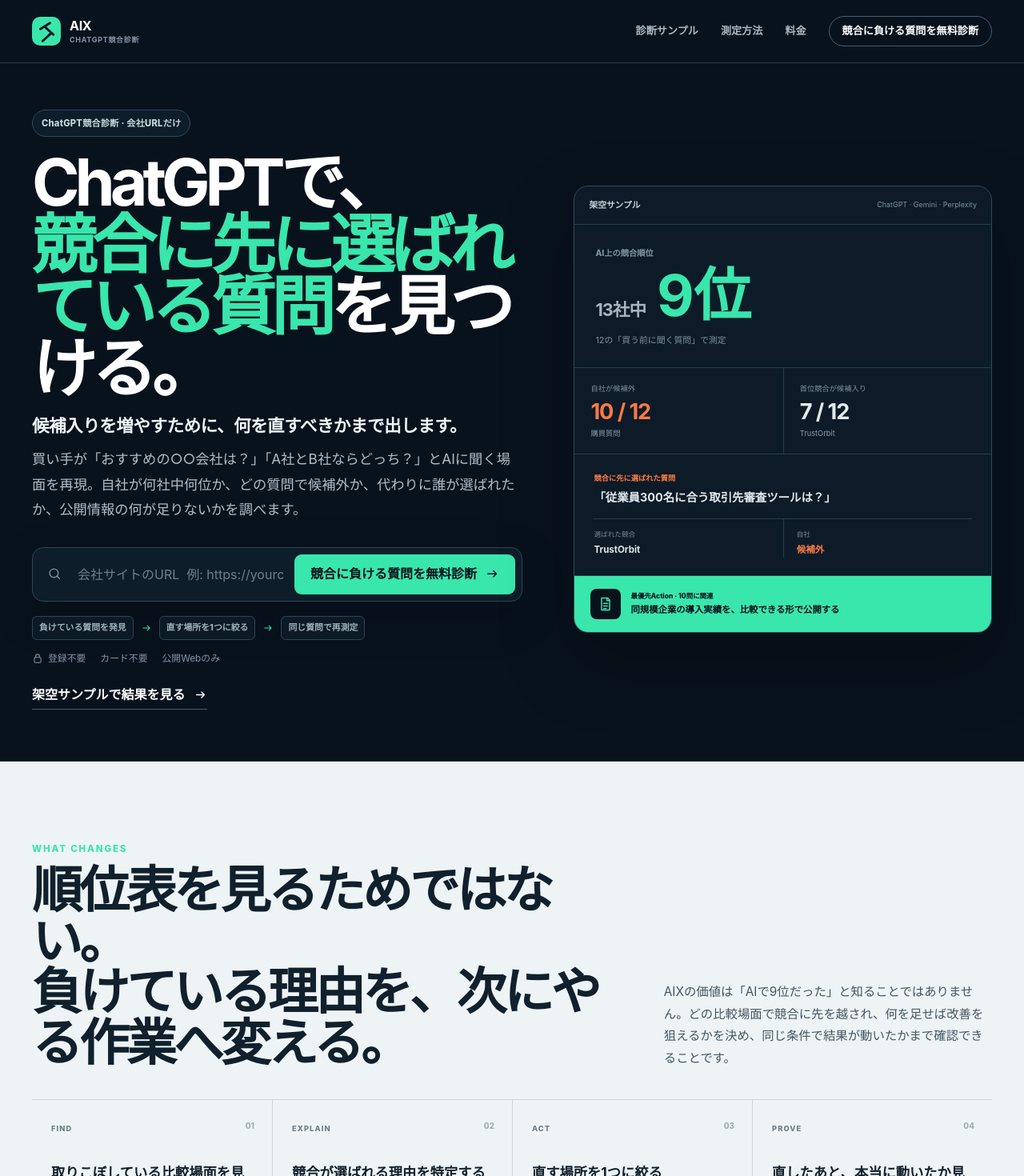
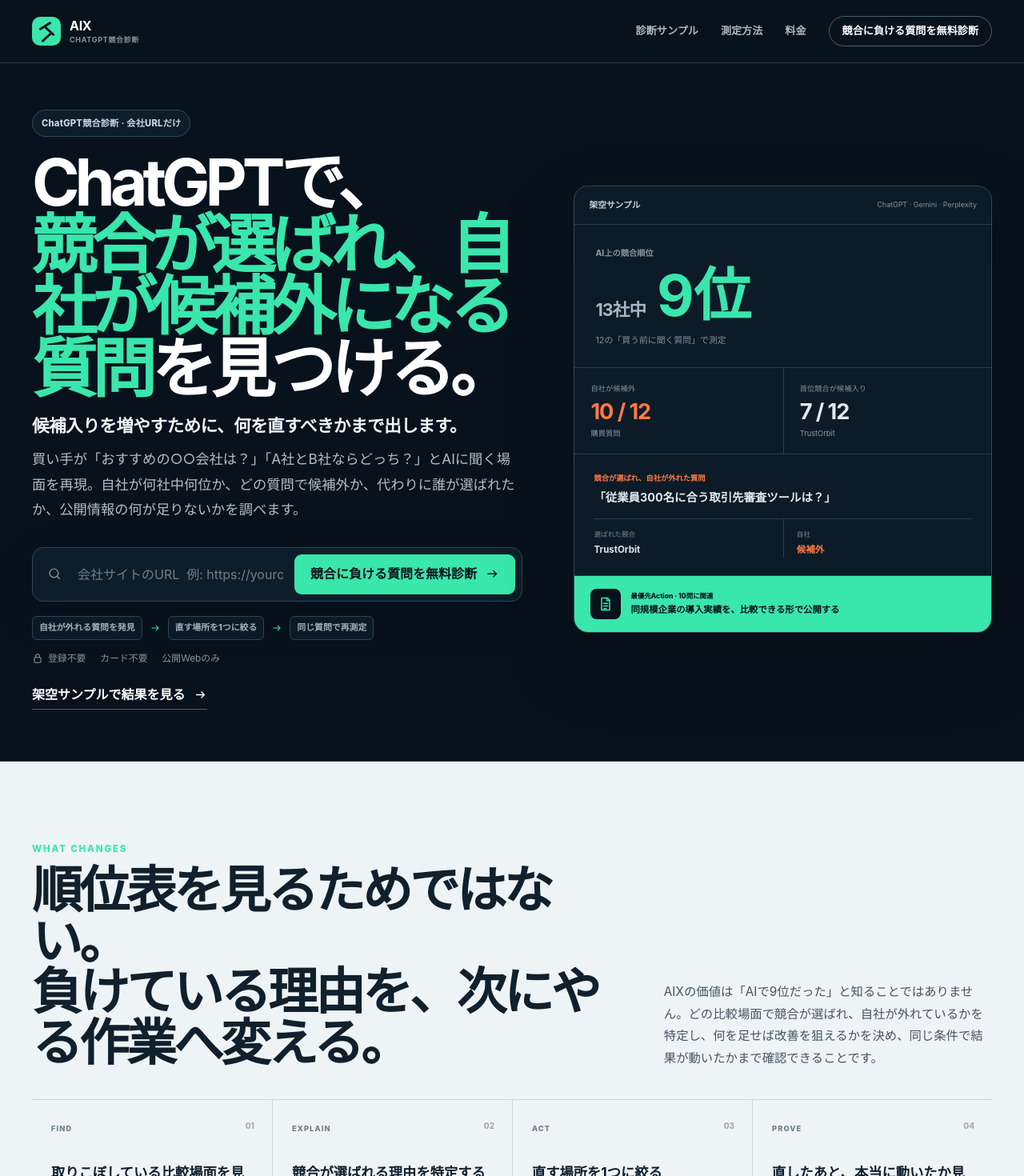
Before and after one commit to salve-de/AIX-next, a Next.js app: page / in a window 1280 px wide. Shown: the top 1470 px of the page at 80% size. Built offline with nearby package versions, Linux system fonts and the light colour scheme; no server answers.

Commit message:
make hero loss wording instantly understandable

```diff
--- a/app/page.tsx
+++ b/app/page.tsx
@@ -13,11 +13,11 @@ export default function HomePage() {
       <div className="shell home-hero-grid-instant">
         <div className="home-hero-copy-instant">
           <p className="home-service-kicker">ChatGPT競合診断 · 会社URLだけ</p>
-          <h1>ChatGPTで、<br /><span>競合に先に選ばれている質問</span>を見つける。</h1>
+          <h1>ChatGPTで、<br /><span>競合が選ばれ、自社が候補外になる質問</span>を見つける。</h1>
           <p className="home-value-promise">候補入りを増やすために、何を直すべきかまで出します。</p>
           <p className="home-hero-copy">買い手が「おすすめの○○会社は？」「A社とB社ならどっち？」とAIに聞く場面を再現。自社が何社中何位か、どの質問で候補外か、代わりに誰が選ばれたか、公開情報の何が足りないかを調べます。</p>
           <ScanForm />
-          <div className="hero-operation-line" aria-label="AIXの流れ"><span>負けている質問を発見</span><ArrowIcon /><span>直す場所を1つに絞る</span><ArrowIcon /><span>同じ質問で再測定</span></div>
+          <div className="hero-operation-line" aria-label="AIXの流れ"><span>自社が外れる質問を発見</span><ArrowIcon /><span>直す場所を1つに絞る</span><ArrowIcon /><span>同じ質問で再測定</span></div>
           <div className="hero-trust"><span><LockIcon />登録不要</span><span>カード不要</span><span>公開Webのみ</span></div>
           <Link className="text-link" href="/result?sample=1">架空サンプルで結果を見る <ArrowIcon /></Link>
         </div>
@@ -34,7 +34,7 @@ export default function HomePage() {
             <article><small>首位競合が候補入り</small><strong>7 / 12</strong><span>TrustOrbit</span></article>
           </div>
           <div className="hero-rank-loss">
-            <small>競合に先に選ばれた質問</small>
+            <small>競合が選ばれ、自社が外れた質問</small>
             <strong>「従業員300名に合う取引先審査ツールは？」</strong>
             <div><span><small>選ばれた競合</small><b>TrustOrbit</b></span><span><small>自社</small><b className="lost">候補外</b></span></div>
           </div>
@@ -47,7 +47,7 @@ export default function HomePage() {
       <div className="shell">
         <div className="value-loop-heading">
           <div><p className="eyebrow">WHAT CHANGES</p><h2>順位表を見るためではない。<br />負けている理由を、次にやる作業へ変える。</h2></div>
-          <p>AIXの価値は「AIで9位だった」と知ることではありません。どの比較場面で競合に先を越され、何を足せば改善を狙えるかを決め、同じ条件で結果が動いたかまで確認できることです。</p>
+          <p>AIXの価値は「AIで9位だった」と知ることではありません。どの比較場面で競合が選ばれ、自社が外れているかを特定し、何を足せば改善を狙えるかを決め、同じ条件で結果が動いたかまで確認できることです。</p>
         </div>
         <div className="value-loop-grid">
           <article><span>01</span><small>FIND</small><h3>取りこぼしている比較場面を見つける</h3><strong>候補外 10 / 12</strong><p>「どこで負けているか分からない」を、Buyer Prompt単位の具体的な勝敗に変えます。</p></article>
```
